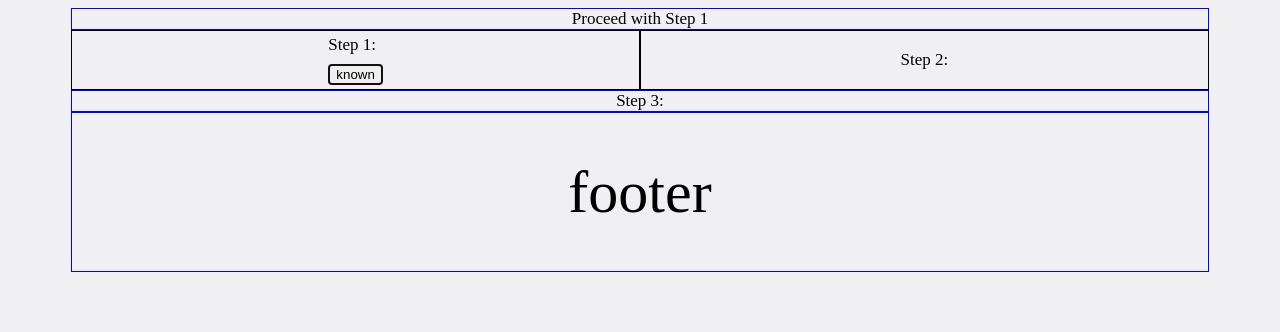
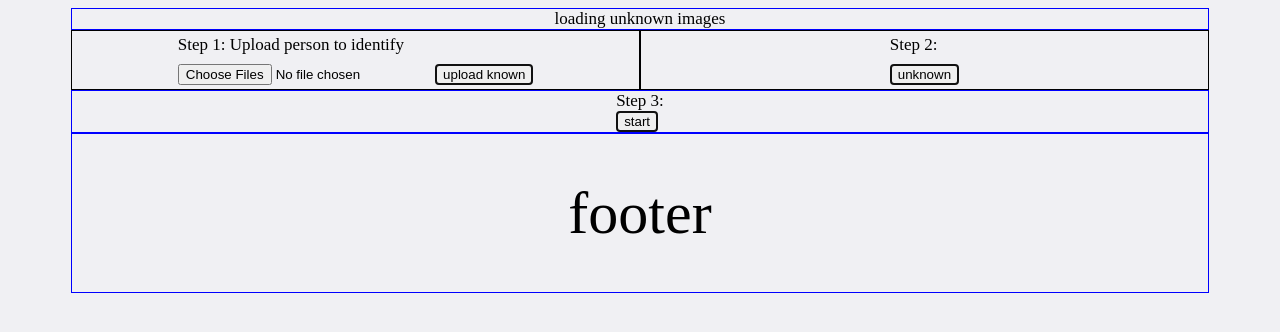
Before and after one commit to bryanee23/Computer-Vision-NBA, a Flask app: page / in a window 1280 px wide. Shown: the top 332 px of the page. Run offline with Flask 2, Linux system fonts and the light colour scheme; parts of the project's set-up code (start-up, migrations or seed data) failed here and were passed over.

Commit message:
able to load mulitple images and save into folder

```diff
--- a/app.py
+++ b/app.py
@@ -1,7 +1,15 @@
+import os
 from flask import Flask, render_template, Response, request, redirect, url_for
+from werkzeug.utils import secure_filename
 from test import get_stats
+app = Flask(__name__)
 
-app = Flask(__name__)
+
+UPLOAD_FOLDER = '/Users/bryanevangelista/Documents/projects/flask-site/test'
+
+
+
+
 
 textOutput = {
     0 : "Proceed with Step 1",
@@ -11,45 +19,61 @@ textOutput = {
 }
 
 test=get_stats()
+
+
+ALLOWED_EXTENSIONS = {'png', 'jpg', 'jpeg'}
+app.config['UPLOAD_FOLDER'] = UPLOAD_FOLDER
+def allowed_file(filename):
+    return '.' in filename and \
+           filename.rsplit('.', 1)[1].lower() in ALLOWED_EXTENSIONS
+
+
+
 @app.route('/', methods=['GET', 'POST'])
+def index():
+    if request.method == 'POST':
+        if 'images' not in request.files:
+            flash('No file part')
+            return redirect(request.url)
+        file = request.files['images']
 
-def index():
-    # print(request.method)
-    if request.method == 'POST':
-        if request.form.get('known') == 'known':
-            # call func
-            return render_template(
-                "index.html",
-                text_output=textOutput[1],
-                step1=False,
-                step2=True,
-                step3=False,
-                )
-        elif request.form.get('unknown') == 'unknown':
-            # pass # do something else
-            return render_template(
+        if file.filename == '':
+            flash('No selected file')
+            return redirect(request.url)
+
+        if file and allowed_file(file.filename):
+            # print(request.files.getlist('images'))
+            for image in request.files.getlist('images'):
+                image.filename = secure_filename(image.filename)
+                image.save(os.path.join(app.config['UPLOAD_FOLDER'], image.filename))
+            return redirect(request.url)
+
+    return render_template(
                 "index.html",
                 text_output=textOutput[2],
-                step1=False,
-                step2=False,
+                step1=True,
+                step2=True,
                 step3=True
                 )
-        elif request.form.get('start') == 'start':
-            # pass # do something else
-            return render_template(
-                "processing_images.html",
-                text_output=textOutput[3]
-                )
-        else:
-            # pass # unknown
-            return render_template("index.html")
-    else:
-    # return render_template("index.html")
-        return render_template(
-            "index.html",
-            step1=True,
-            text_output=textOutput[0],
-            )
+        # elif request.form.get('unknown') == 'unknown':
+        #     # pass # do something else
+        #     return render_template(
+        #         "index.html",
+        #         text_output=textOutput[2],
+        #         step1=False,
+        #         step2=False,
+        #         step3=True
+        #         )
+        # elif request.form.get('start') == 'start':
+        #     # pass # do something else
+        #     return render_template(
+        #         "processing_images.html",
+        #         text_output=textOutput[3]
+        #         )
+        # else:
+        #     # pass # unknown
+        #     return render_template("index.html")
+
 
 
 
--- a/templates/index.html
+++ b/templates/index.html
@@ -11,10 +11,18 @@
 
   <div class="img-uploads-container">
     <div class="known-imgs">
-      <div>Step 1:</div>
+      <div>Step 1: Upload person to identify</div>
       {% if step1 %}
-      <form method="post" action="/">
-        <button type="submit" value="known" name="known">known</button>
+      <form method="post" action="/" enctype="multipart/form-data">
+
+<!-- here -->
+<!-- here -->
+        <input type=file name=images multiple>
+
+
+        <button type="submit" value="known" name="known">
+          upload known
+        </button>
       </form>
       {% endif %}
     </div>
--- a/test.py
+++ b/test.py
@@ -1,2 +1,12 @@
+import os
+
 def get_stats():
     return "gotten stats"
+
+TEST_DIR = "test"
+
+
+path = 'test'
+# test = os.listdir(path)
+
+test = os.listdir(TEST_DIR)
```
Also changed, not shown: 1 other file.
